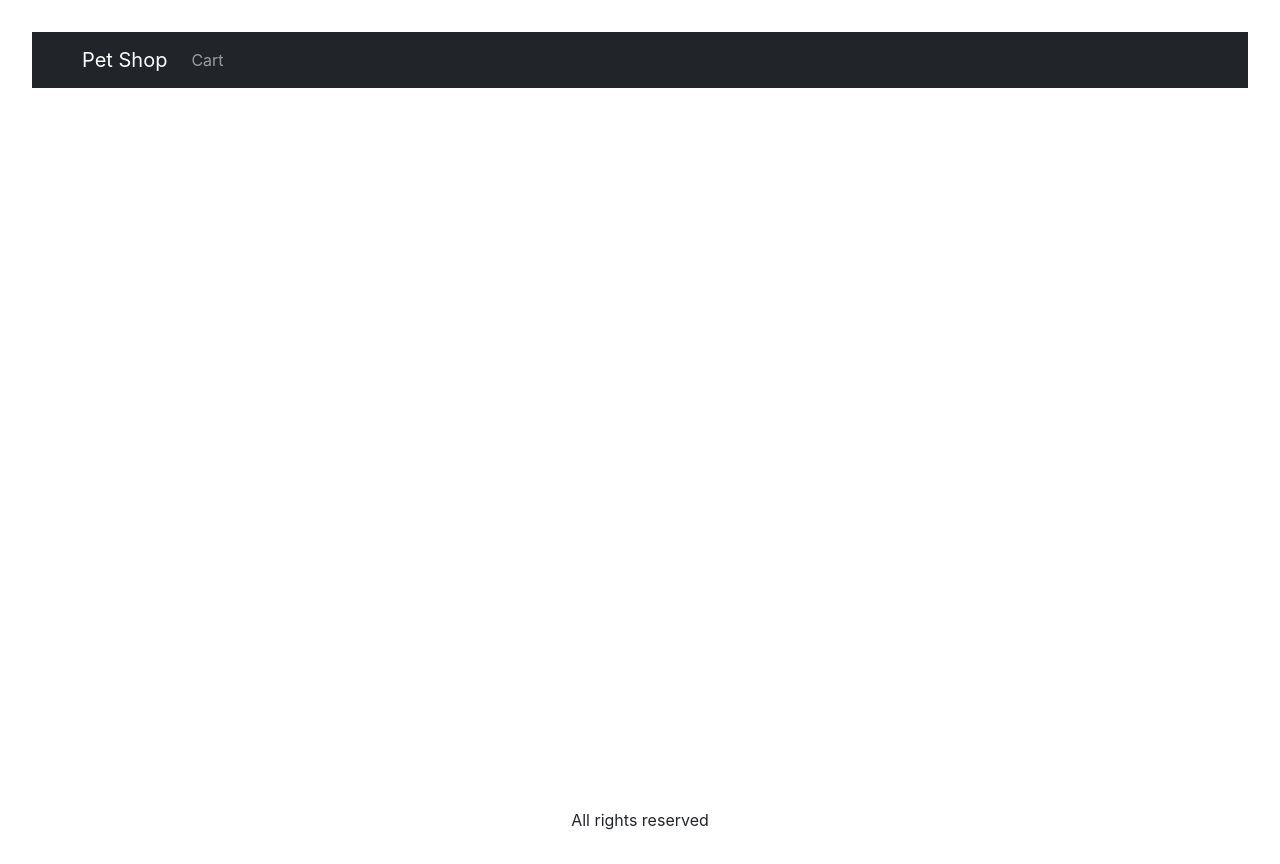
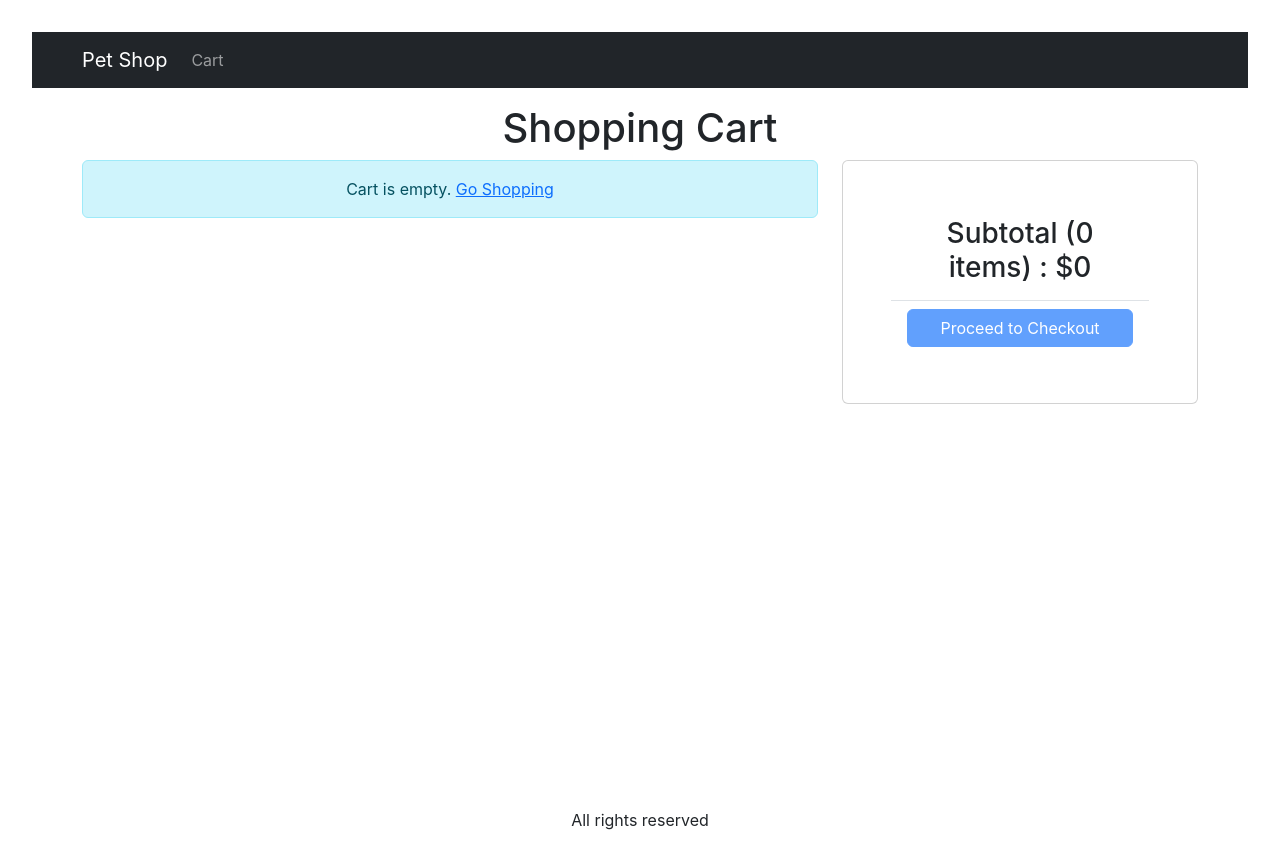
Before and after one commit to Jabril-Jeylani/Mod3FinalProject, a React (Vite) app in the folder client/: page /cart in a window 1280 px wide. Built offline with nearby package versions, Linux system fonts and the light colour scheme.

Commit message:
cart screen

```diff
--- a/client/src/App.jsx
+++ b/client/src/App.jsx
@@ -9,6 +9,7 @@
 import ProductScreen from "./pages/ProductScreen";
 import { useContext } from "react";
 import { Store } from "./Store";
+import CartScreen from "./pages/CartScreen";
 
 function App() {
 	const { state } = useContext(Store);
@@ -46,6 +47,10 @@
 							element={<ProductScreen />}
 						/>
 						<Route
+							path="/cart"
+							element={<CartScreen />}
+						/>
+						<Route
 							path="/"
 							element={<HomeScreen />}
 						/>
--- a/client/src/index.css
+++ b/client/src/index.css
@@ -42,3 +42,7 @@
 .img-large {
   max-width: 100%;
 }
+
+.img-thumbnail {
+  height: 80px;
+}
--- /dev/null
+++ b/client/src/pages/CartScreen.jsx
@@ -0,0 +1,97 @@
+import { useContext } from "react";
+import { Store } from "../Store";
+import { Helmet } from "react-helmet-async";
+import Row from "react-bootstrap/esm/Row";
+import Col from "react-bootstrap/esm/Col";
+import MessageBox from "../components/MessageBox";
+import ListGroup from "react-bootstrap/ListGroup";
+import { Link } from "react-router-dom";
+import Button from "react-bootstrap/Button";
+import Card from "react-bootstrap/Card";
+
+export default function CartScreen() {
+	const { state, dispatch: cxtDispatch } = useContext(Store);
+	const {
+		cart: { cartItems },
+	} = state;
+
+	return (
+		<div>
+			<Helmet>
+				<title>Shopping Cart</title>
+			</Helmet>
+			<h1>Shopping Cart</h1>
+			<Row>
+				<Col md={8}>
+					{cartItems.length === 0 ? (
+						<MessageBox>
+							Cart is empty. <Link to="/">Go Shopping</Link>
+						</MessageBox>
+					) : (
+						<ListGroup>
+							{cartItems.map((item) => (
+								<ListGroup.Item key={item._id}>
+									<Row className="align-items-center">
+										<Col md={4}>
+											<img
+												src={item.image}
+												alt={item.name}
+												className="img-fluid rounded img-thumbnail"
+											></img>{" "}
+											<Link to={`/product/${item.slug}`}>{item.name}</Link>
+										</Col>
+										<Col md={3}>
+											<Button
+												variant="light"
+												disabled={item.quantity === 1}
+											>
+												<i className="fas fa-minus-circle"></i>{" "}
+											</Button>
+											<span>{item.quantity}</span>{" "}
+											<Button
+												variant="light"
+												disabled={item.quantity === item.countInStock}
+											>
+												<i className="fas fa-plus-circle"></i>{" "}
+											</Button>
+										</Col>
+										<Col md={3}>${item.price}</Col>
+										<Col md={2}>
+											<Button variant="light">
+												<i className="fas fa-trash"></i>
+											</Button>
+										</Col>
+									</Row>
+								</ListGroup.Item>
+							))}
+						</ListGroup>
+					)}
+				</Col>
+				<Col md={4}>
+					<Card>
+						<Card.Body>
+							<ListGroup variant="flush">
+								<ListGroup.Item>
+									<h3>
+										Subtotal ({cartItems.reduce((a, c) => (a = c.quantity), 0)}{" "}
+										items) : $
+										{cartItems.reduce((a, c) => a + c.price * c.quantity, 0)}
+									</h3>
+								</ListGroup.Item>
+                                <ListGroup.Item>
+									<div className="d-grid">
+                                        <Button
+                                            type="button"
+                                            variant="primary"
+                                            disabled={cartItems.length === 0}
+                                            >Proceed to Checkout</Button>
+                                    </div>
+								</ListGroup.Item>
+							</ListGroup>
+						</Card.Body>
+					</Card>
+				</Col>
+			</Row>
+		</div>
+	);
+}
--- a/client/src/pages/ProductScreen.jsx
+++ b/client/src/pages/ProductScreen.jsx
@@ -1,6 +1,6 @@
 import axios from "axios";
 import { useContext, useEffect, useReducer } from "react";
-import { useParams } from "react-router-dom";
+import { useNavigate, useParams } from "react-router-dom";
 import Row from "react-bootstrap/Row";
 import Col from "react-bootstrap/Col";
 import Card from "react-bootstrap/Card";
@@ -33,6 +33,7 @@
 };
 
 function ProductScreen() {
+    const navigate = useNavigate()
 	const params = useParams();
 	const { slug } = params;
 
@@ -68,6 +69,7 @@
 			type: "CART_ADD_ITEM",
 			payload: { ...product, quantity },
 		});
+        navigate('/cart')
 	};
 
 	return loading ? (
```
